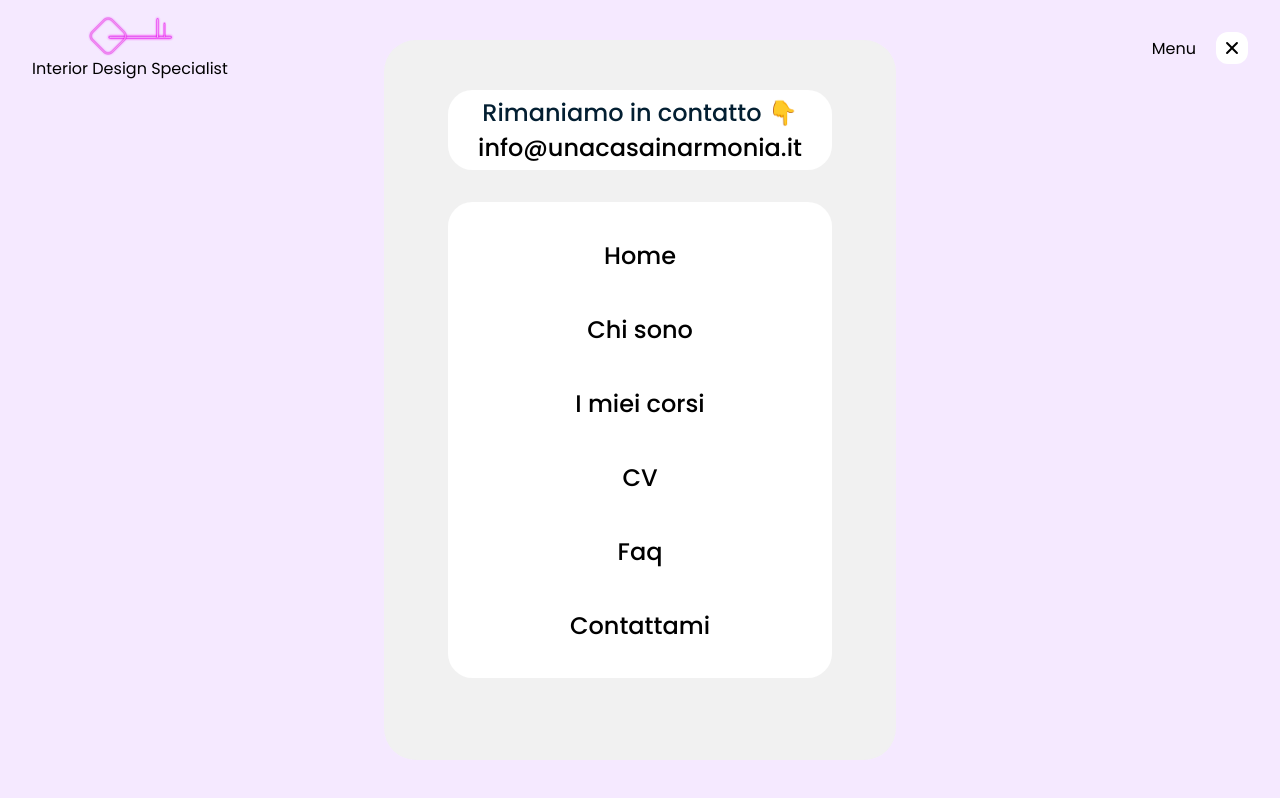
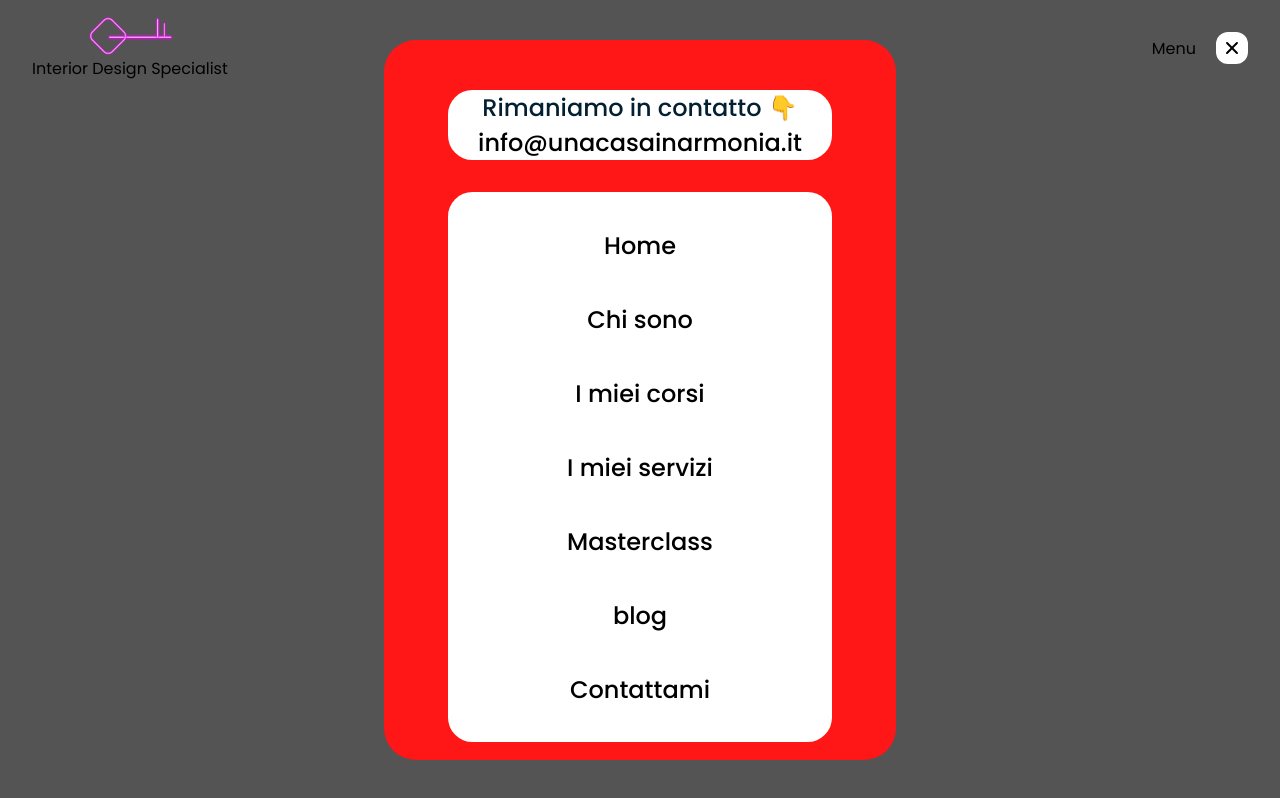
Before and after one commit to carlonoia96/landing-ambra, a React (Create React App) app: page / in a window 1280 px wide. Both pictures are taken after a click on the label "Home". Built offline with nearby package versions, Linux system fonts and the light colour scheme.

Commit message:
refactor menu

```diff
--- a/src/Menu/Menu.css
+++ b/src/Menu/Menu.css
@@ -16,7 +16,7 @@
 }
 
 .menu-container{
-  background-color: #f5e9ff;
+  background-color: #545454;
   height: 100vh;
   width: 100vw;
   position: fixed;
@@ -36,7 +36,7 @@
   min-height: 400px;
   height: 90%;
   border-radius: 32px;
-  background-color: #f1f1f1;
+  background-color: #ff1616;
   padding-top: 50px;
   padding-bottom: 50px;
   padding-left: 5%;
--- a/src/Menu/Menu.tsx
+++ b/src/Menu/Menu.tsx
@@ -61,9 +61,9 @@ class Menu extends React.Component<MenuProps> {
                     </div>
                     <div className="menu-body menu-element">
                         {menus.map((menu) => (
-                            <Link className="menu-item" to={menu.url} onClick={() => this.onClickMenu(menu)}>
+                            <a className="menu-item" href={menu.url} target={"_blank"} onClick={() => this.onClickMenu(menu)} >
                                 {menu.title}
-                            </Link>
+                            </a>
                         ))}
                     </div>
                     {/*<div className="menu-footer  menu-element">
--- a/src/Menu/menu.json
+++ b/src/Menu/menu.json
@@ -1,26 +1,30 @@
 [
   {
     "title":"Home",
-    "url" :"/"
+    "url" :"https://www.unacasainarmonia.it/"
   },
   {
     "title":"Chi sono",
-    "url" :"/chi-sono"
+    "url" :"/landing"
   },
   {
     "title":"I miei corsi",
-    "url" :"/come-lavoriamo"
+    "url" : "https://www.unacasainarmonia.it/courses"
   },
   {
-    "title":"CV",
-    "url" :"/progetti"
+    "title":"I miei servizi",
+    "url" :"https://www.unacasainarmonia.it/courses"
   },
   {
-    "title":"Faq",
-    "url" :"/faq"
+    "title":"Masterclass",
+    "url" :"https://www.unacasainarmonia.it/"
+  },
+  {
+    "title":"blog",
+    "url" :"https://www.unacasainarmonia.it/blog"
   },
   {
     "title":"Contattami",
-    "url" :"/contatti"
+    "url" :"https://www.unacasainarmonia.it/contattami"
   }
 ]
--- a/src/Toolbar/Toolbar.css
+++ b/src/Toolbar/Toolbar.css
@@ -47,7 +47,7 @@
 .menu-icon {
   width: 32px;
   height: 32px;
-  background-color: #dac6ff;
+  background-color: #ff1616;
   padding: 4px 4px 4px;
   border-radius: 12px;
   transition: all 0.3s ease-in-out;
```
Also changed, not shown: 1 other file (tests, documents, lock files or other folders).
